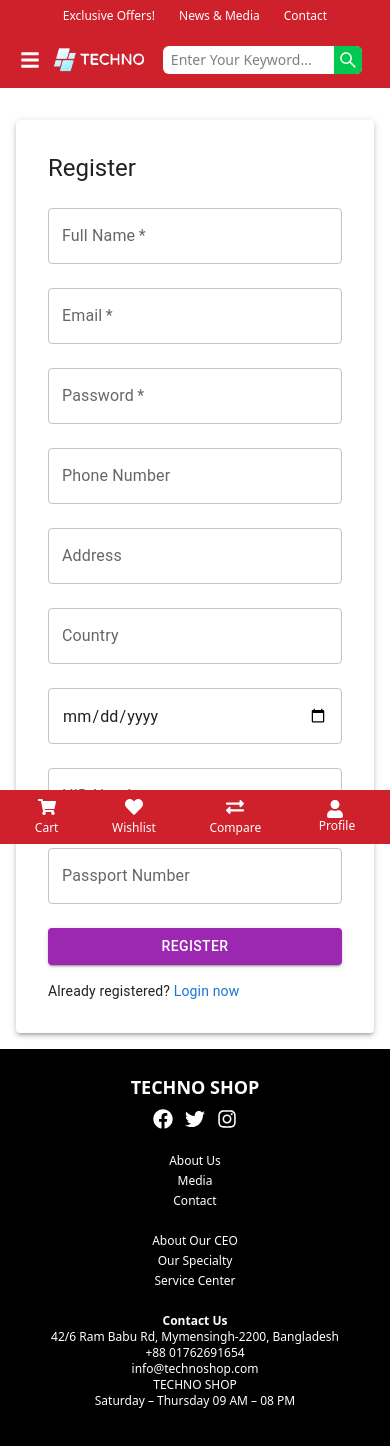
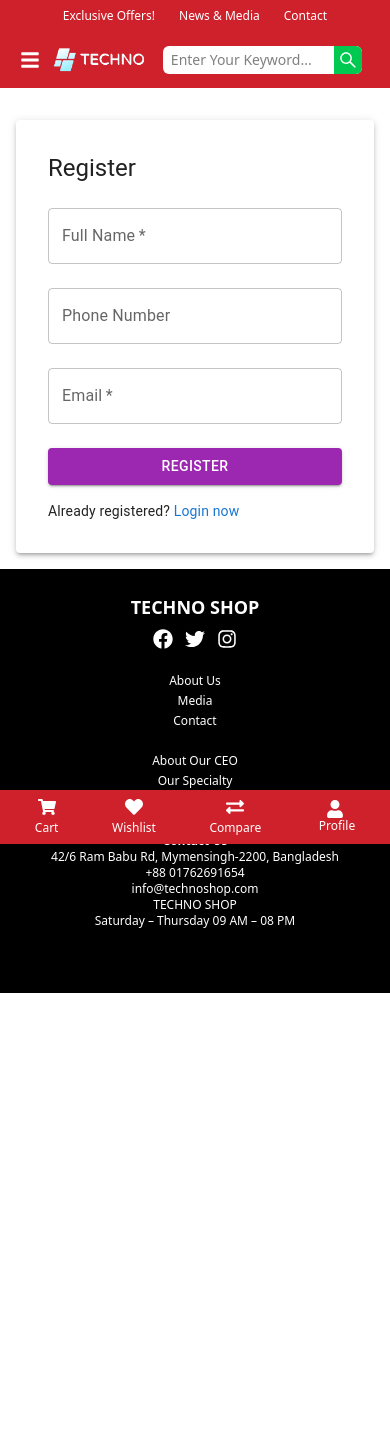
Before and after one commit to sohagbhuiyan/saverfavor_e-commerce, a React (Vite) app: page /registration in a window 390 px wide. Shown: the top 1446 px of the page. After the commit the page ends 993 px from the top, so only its background shows below. Built offline with nearby package versions, Linux system fonts and the light colour scheme.

Commit message:
some updated style & regi form

```diff
--- a/src/components/body/Categories.jsx
+++ b/src/components/body/Categories.jsx
@@ -22,7 +22,7 @@
 
 const Categories = () => {
   return (
-    <div className="mt-1 pb-12">
+    <div className="mt-1 pb-1 md:pb-3">
       <div className="bg-[#CF212B] flex justify-between px-4 md:px-10 text-white text-xs md:text-lg font-semibold py-2">
         <p>Top Categories</p>
         <Link
@@ -32,7 +32,7 @@
           See all categories
         </Link>
       </div>
-      <div className="bg-white shadow-xs p-4 grid grid-cols-4 md:grid-cols-8 gap-2 md:gap-4">
+      <div className="bg-white shadow-xs p-2 md:p-4 grid grid-cols-4 md:grid-cols-8 gap-2 md:gap-4">
         {categories.map((category, index) => (
           <Link
             to={category.path}
--- a/src/components/body/collection/Collections.jsx
+++ b/src/components/body/collection/Collections.jsx
@@ -77,12 +77,12 @@
   );
 
   return (
-    <div className="p-4 md:px-12">
+    <div className="py-1 px-3 md:px-10">
 
       <input
         type="text"
         placeholder="Search products or categories..."
-        className="w-full px-4 py-2 mb-4 text-black border border-gray-300 rounded-md outline-none"
+        className="w-full px-4 py-2 mb-2 md:mb-4 text-black border border-gray-300 rounded-md outline-none"
         value={searchQuery}
         onChange={(e) => setSearchQuery(e.target.value)}
       />
--- a/src/components/footer/Footer.jsx
+++ b/src/components/footer/Footer.jsx
@@ -3,7 +3,7 @@
 
 const Footer = () => {
   return (
-    <footer className="bg-black text-white py-6 px-4 md:px-16 pb-15 sm:pb-5">
+    <footer className="bg-black text-white py-6 px-4 md:px-16 pb-6 sm:pb-5">
       <div className=" mx-auto">
         <div className="flex flex-col md:flex-row justify-between gap-6">
 
--- a/src/components/registration/Registration.jsx
+++ b/src/components/registration/Registration.jsx
@@ -85,15 +85,8 @@
 
           <form onSubmit={handleSubmit}>
             <TextField fullWidth label="Full Name" name="name" value={formData.name} onChange={handleChange} margin="normal" required />
+            <TextField fullWidth label="Phone Number" name="phoneNo" value={formData.phoneNo} onChange={handleChange} margin="normal" />
             <TextField fullWidth type="email" label="Email" name="email" value={formData.email} onChange={handleChange} margin="normal" required />
-            <TextField fullWidth type="password" label="Password" name="password" value={formData.password} onChange={handleChange} margin="normal" required />
-            <TextField fullWidth label="Phone Number" name="phoneNo" value={formData.phoneNo} onChange={handleChange} margin="normal" />
-            <TextField fullWidth label="Address" name="address" value={formData.address} onChange={handleChange} margin="normal" />
-            <TextField fullWidth label="Country" name="country" value={formData.country} onChange={handleChange} margin="normal" />
-            <TextField fullWidth type="date" name="dob" value={formData.dob} onChange={handleChange} margin="normal" InputLabelProps={{ shrink: true }} />
-            <TextField fullWidth label="NID Number" name="nidnumber" value={formData.nidnumber} onChange={handleChange} margin="normal" />
-            <TextField fullWidth label="Passport Number" name="passport" value={formData.passport} onChange={handleChange} margin="normal" />
-
             <Box mt={2}>
               <Button type="submit" variant="contained" color="secondary" fullWidth>
                 Register
```
